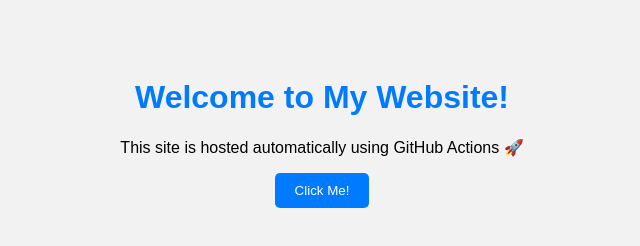
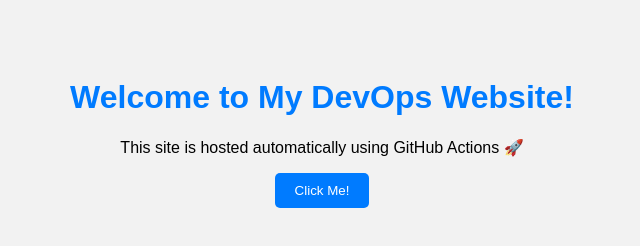
Before and after one commit to SyedTalhaShafiq/DevOps-Lab, a plain HTML site: page index.html in a window 1280 px wide. Shown: the whole page, without its empty margins (318-958 px from the left). Drawn offline with Linux system fonts and the light colour scheme.

Commit message:
Update index.html

```diff
--- a/index.html
+++ b/index.html
@@ -7,7 +7,7 @@
   <link rel="stylesheet" href="style.css">
 </head>
 <body>
-  <h1>Welcome to My Website!</h1>
+  <h1>Welcome to My DevOps Website!</h1>
   <p>This site is hosted automatically using GitHub Actions 🚀</p>
 
   <button onclick="showMessage()">Click Me!</button>
```
